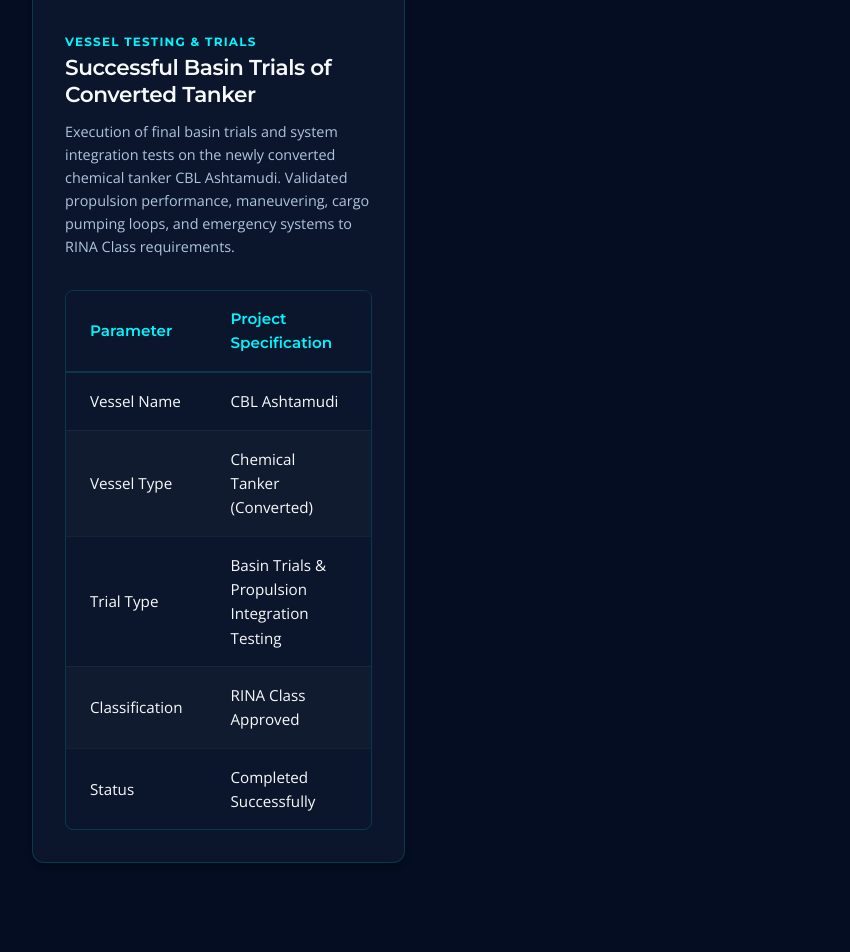
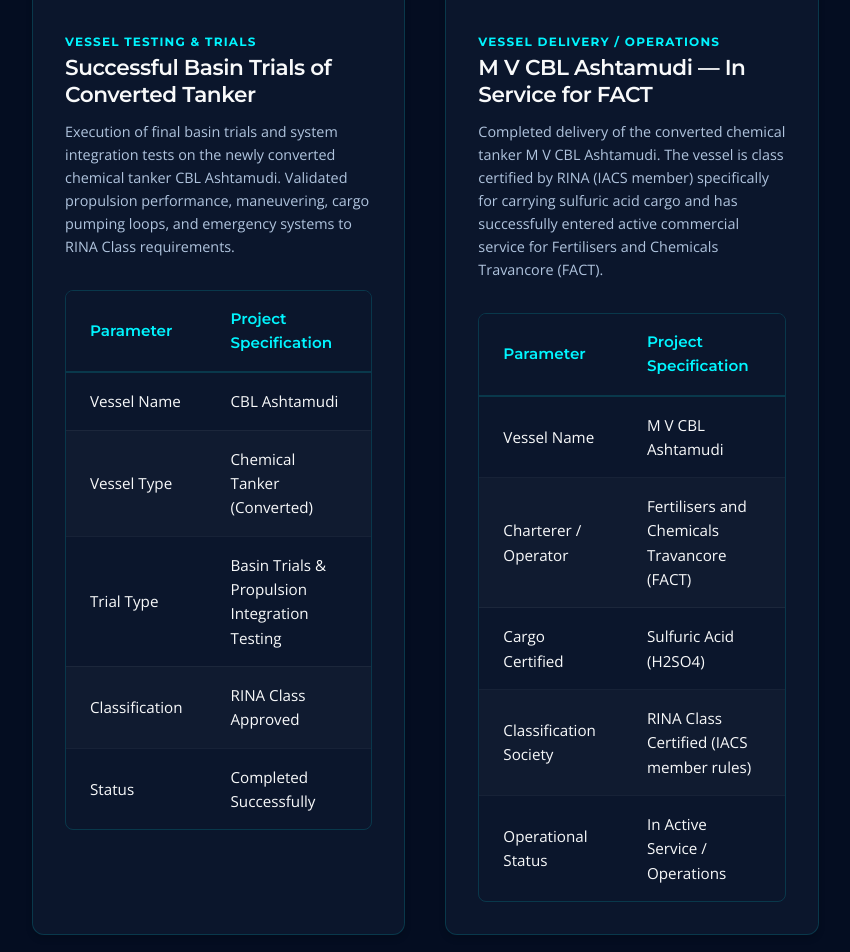
Before and after one commit to OnerFusionINC/lothalmarine, a website: page products.html in a window 1280 px wide. Shown: the part 3460-4412 px from the top of the page, without its empty margins (8-858 px from the left). Drawn offline with nearby package versions, Linux system fonts and the light colour scheme.

Commit message:
Add project card for M V CBL Ashtamudi in active service for FACT

```diff
--- a/products.html
+++ b/products.html
@@ -384,6 +384,51 @@
             </div>
           </div>
 
+          <!-- Product 12: M V CBL Ashtamudi — In Service for FACT -->
+          <div class="product-card">
+            <div class="product-img">
+              <img src="assets/images/mv_cbl_ashtamudi_service.jpg" alt="M V CBL Ashtamudi chemical tanker in active service sailing on water" loading="lazy">
+            </div>
+            <div class="product-info">
+              <span class="product-tag">Vessel Delivery / Operations</span>
+              <h3 class="product-title">M V CBL Ashtamudi — In Service for FACT</h3>
+              <p class="product-desc">Completed delivery of the converted chemical tanker M V CBL Ashtamudi. The vessel is class certified by RINA (IACS member) specifically for carrying sulfuric acid cargo and has successfully entered active commercial service for Fertilisers and Chemicals Travancore (FACT).</p>
+
+              <div class="spec-table-container">
+                <table class="spec-table" aria-label="M V CBL Ashtamudi Service Specifications">
+                  <thead>
+                    <tr>
+                      <th scope="col">Parameter</th>
+                      <th scope="col">Project Specification</th>
+                    </tr>
+                  </thead>
+                  <tbody>
+                    <tr>
+                      <td>Vessel Name</td>
+                      <td>M V CBL Ashtamudi</td>
+                    </tr>
+                    <tr>
+                      <td>Charterer / Operator</td>
+                      <td>Fertilisers and Chemicals Travancore (FACT)</td>
+                    </tr>
+                    <tr>
+                      <td>Cargo Certified</td>
+                      <td>Sulfuric Acid (H2SO4)</td>
+                    </tr>
+                    <tr>
+                      <td>Classification Society</td>
+                      <td>RINA Class Certified (IACS member rules)</td>
+                    </tr>
+                    <tr>
+                      <td>Operational Status</td>
+                      <td>In Active Service / Operations</td>
+                    </tr>
+                  </tbody>
+                </table>
+              </div>
+            </div>
+          </div>
+
         </div>
       </div>
     </section>
```
Also changed, not shown: index.html (+10 -0 lines), assets/images/mv_cbl_ashtamudi_service.jpg (added).
